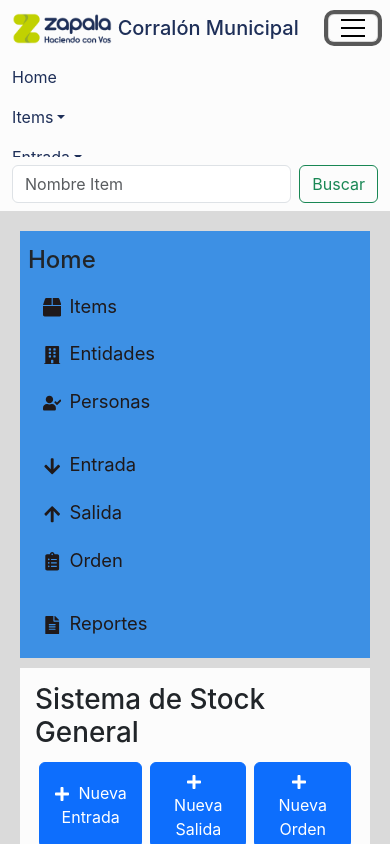
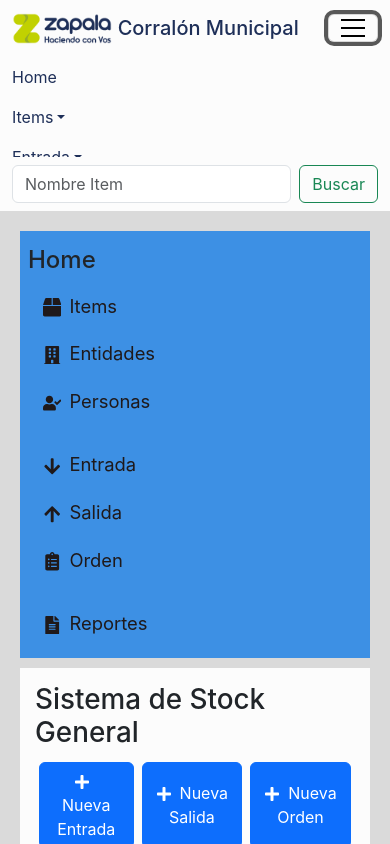
Before and after one commit to DDSZAP/StockCorralon, a React (Create React App) app in the folder frontend/: page / in a window 390 px wide. Both pictures are taken after a click on the button 353 px from the left and 28 px from the top of the page. Shown: the top 844 px of the page. Built offline with nearby package versions, Linux system fonts and the light colour scheme.

Commit message:
filtro nav

```diff
--- a/frontend/src/App.js
+++ b/frontend/src/App.js
@@ -42,6 +42,8 @@ export default function App() {
     { id: 30, nombre: 'Masilla', descripcion: 'Bote de masilla 1kg', stock: 100, categoria: 'Materiales', subcategoria: 'Pinturas' }
   ]);
 
+  const [searchTerm, setSearchTerm] = useState('');
+
   const handleAddItem = (newItem) => {
     const newId = items.length > 0 ? Math.max(...items.map(item => item.id)) + 1 : 1;
     const itemWithId = { ...newItem, id: newId };
@@ -51,11 +53,20 @@ export default function App() {
   const handleDelete = (id) => {
     setItems(items.filter(item => item.id !== id));
   };
+
+  const handleSearchChange = (term) => {
+    setSearchTerm(term);
+  };
+
+  const filteredItems = items.filter(item =>
+    item.nombre.toLowerCase().includes(searchTerm.toLowerCase())
+  );
+
   return (
     <div className="App">
-      <NavBar/>
+      <NavBar searchTerm={searchTerm} onSearchChange={handleSearchChange} />
       <Routes>
-        <Route exact path='/' element={<Home items={items} onModify={() => {}} onDelete={handleDelete} />} />
+        <Route exact path='/' element={<Home items={filteredItems} onModify={() => {}} onDelete={handleDelete} />} />
         <Route exact path='/items' element={<Item />} />
         <Route exact path='/entrada' element={<Entrada onAddItem={handleAddItem} />} />
       </Routes>
--- a/frontend/src/Components/Home/Home.jsx
+++ b/frontend/src/Components/Home/Home.jsx
@@ -6,7 +6,7 @@ import { FaBox, FaBuilding, FaArrowDown, FaArrowUp, FaClipboardList, FaFileAlt,
 import ListadoDisponibilidad from '../ListadoDisponibilidad/ListadoDisponibilidad.jsx';
 import { Link } from 'react-router-dom';
 
-export default function Home({ items, onModify, onDelete }) {
+export default function Home({ items, onModify, onDelete, searchTerm }) {
 
   return (
     <Container fluid className="grid-container">
@@ -50,10 +50,12 @@ export default function Home({ items, onModify, onDelete }) {
       <main className="main-content">
         <h1>Sistema de Stock General</h1>
         <div className='bottons-home'>
-          <Button variant="primary" className='m-1'>
-            <FaPlus className='me-2' />
-            Nueva Entrada
-          </Button>
+          <Link to="/entrada">
+            <Button variant="primary" className='m-1'>
+              <FaPlus className='me-2' />
+              Nueva Entrada
+            </Button>
+          </Link>
           <Button variant="primary" className='m-1'>
             <FaPlus className='me-2' />
             Nueva Salida
@@ -68,6 +70,7 @@ export default function Home({ items, onModify, onDelete }) {
             ItemsDisponibles={items}
             onModify={onModify}
             onDelete={onDelete}
+            searchTerm={searchTerm}
           />
         </div>
       </main>
--- a/frontend/src/Components/NavBar/Navbar.jsx
+++ b/frontend/src/Components/NavBar/Navbar.jsx
@@ -8,13 +8,11 @@ import NavDropdown from 'react-bootstrap/NavDropdown';
 import Image from 'react-bootstrap/Image';
 import logo from './Logonav.png'; // Importa el logo desde la misma carpeta
 import './Navbar.css';
-import {Link} from 'react-router-dom';
+import { Link } from 'react-router-dom';
 
-
-function NavBar() {
-
+function NavBar({ searchTerm, onSearchChange }) {
   return (
-    <Navbar expand="lg"  className='navbar'>
+    <Navbar expand="lg" className='navbar'>
       <Container fluid>
         <Navbar.Brand as={Link} to="/">
           <Image
@@ -77,6 +75,8 @@ function NavBar() {
               placeholder="Nombre Item"
               className="me-2"
               aria-label="Search"
+              value={searchTerm}
+              onChange={(e) => onSearchChange(e.target.value)}
             />
             <Button variant="outline-success">Buscar</Button>
           </Form>
```
Also changed, not shown: 1 other file (tests, documents, lock files or other folders).
